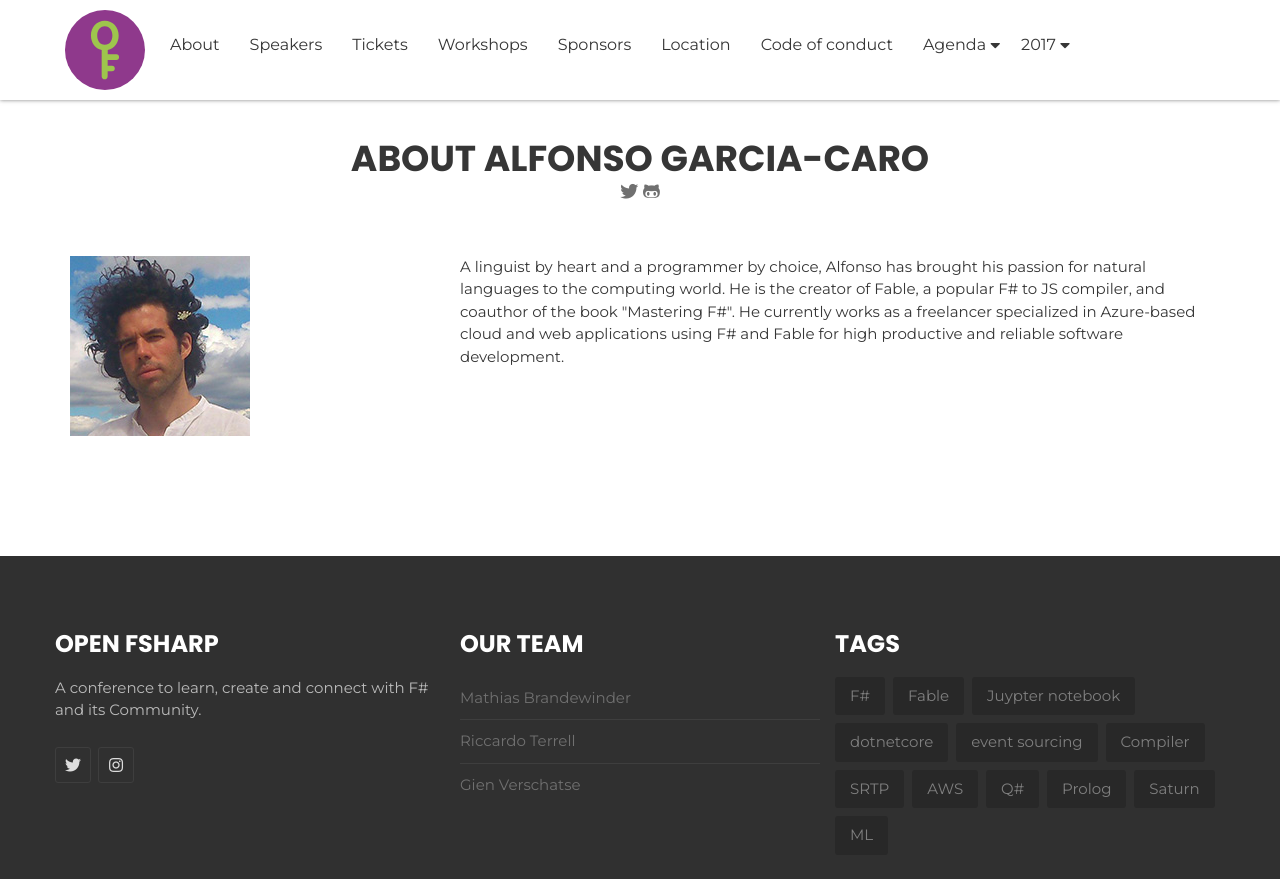
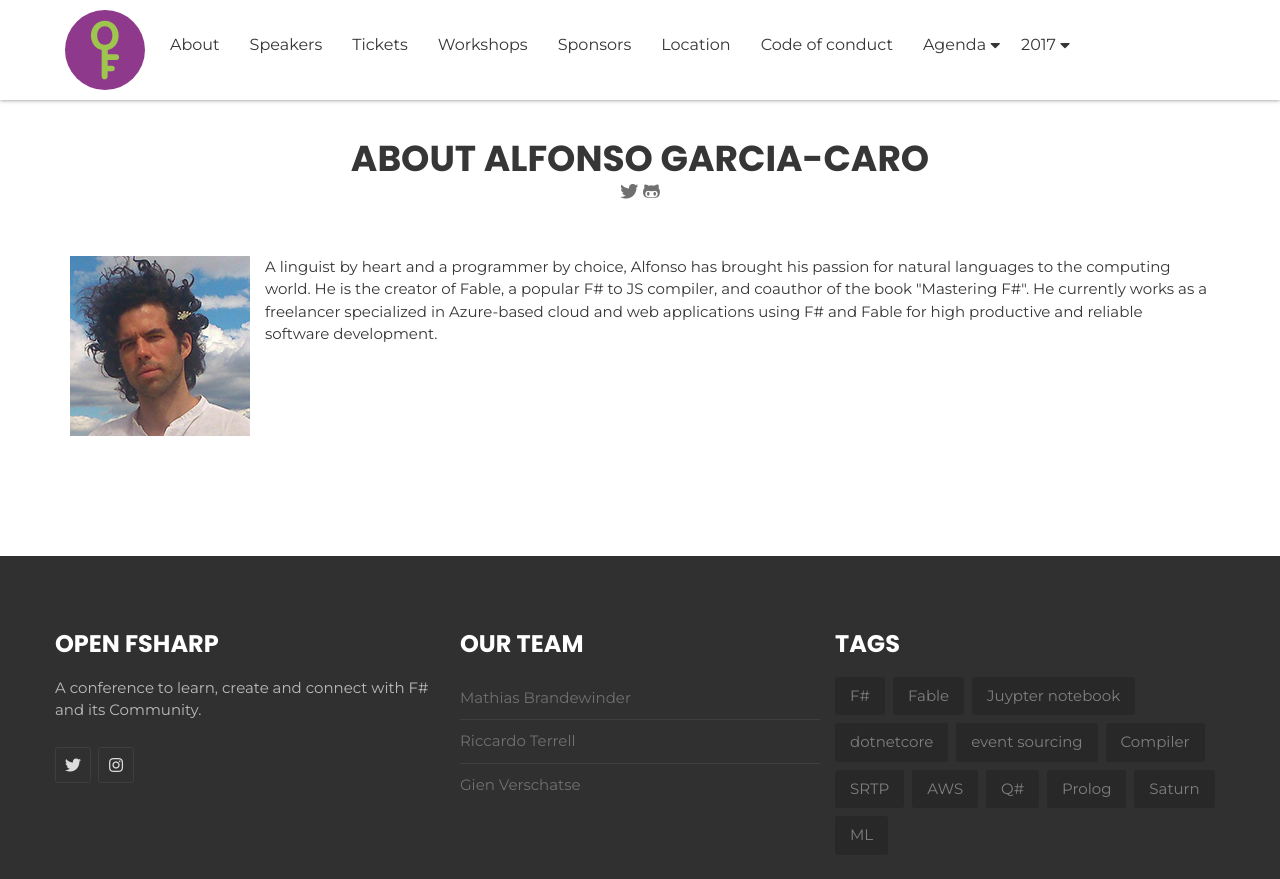
Before and after one commit to open-fsharp/open-fsharp.github.io, a Jekyll site: the page built from speakers/alfonso-garcia-caro.md, in a window 1280 px wide and 900 px high, scrolled down 677 px. Shown: the top 879 px of the window. Built offline with Jekyll 4.4.1, drawn with Linux system fonts in a browser that asks for light colours; nearby versions of some CDN libraries; comment, search, counter and statistics services are not loaded.

Commit message:
change column width

```diff
--- a/speakers/alfonso-garcia-caro.md
+++ b/speakers/alfonso-garcia-caro.md
@@ -43,10 +43,10 @@
                 </p>
             </div>
             <div class="row">
-                <div class="col-md-4">
+                <div class="col-md-2">
                     <img src="{{ site.baseurl }}public/assets/speakers/2018/alfonso-garcia-caro.jpg" alt="Alfonso Garcia Caro" />
                 </div>
-                <div class="col-md-8">
+                <div class="col-md-10">
                     A linguist by heart and a programmer by choice, Alfonso has brought his passion for natural languages to the computing world. He is the creator of Fable, a popular F# to JS compiler, and coauthor of the book "Mastering F#". He currently works as a freelancer specialized in Azure-based cloud and web applications using F# and Fable for high productive and reliable software development.
                 </div>
             </div>
```
